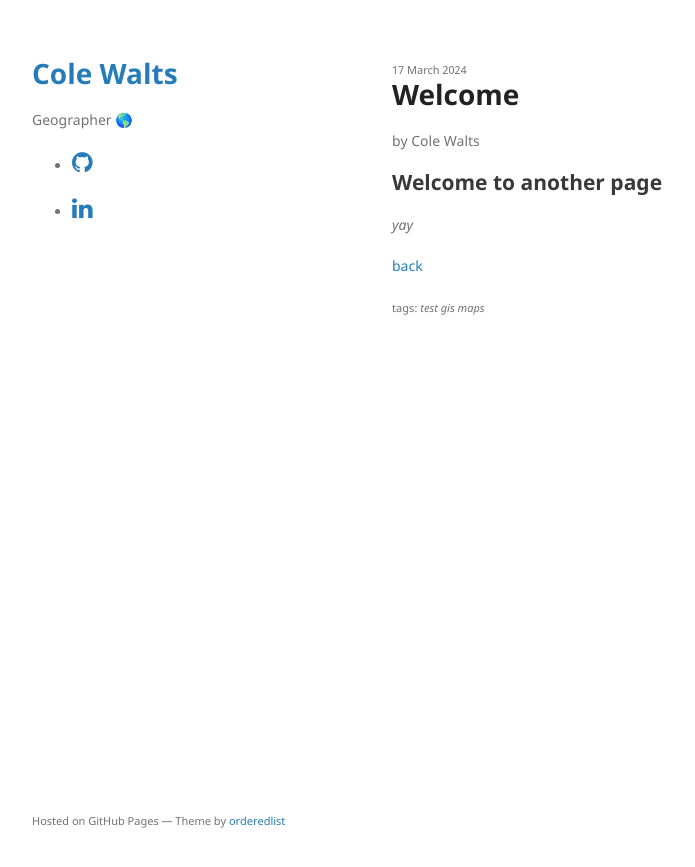
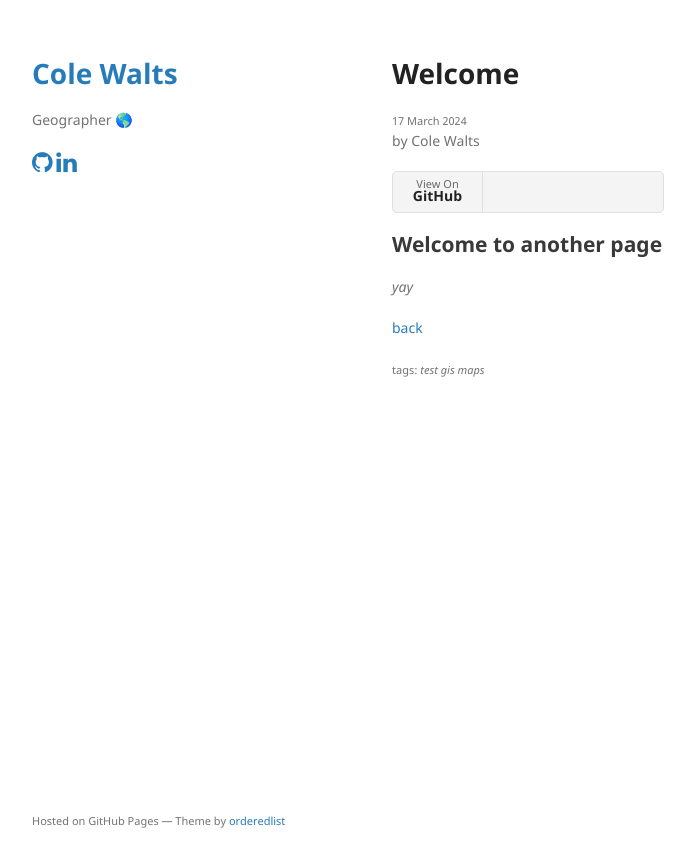
Before and after one commit to cwaltsgeo/cwaltsgeo.github.io, a Jekyll site: the page built from pages/another-page.md, in a window 1280 px wide. Shown: the top 867 px of the page, without its empty margins (178-873 px from the left). Built offline with Jekyll 4.4.1, drawn with Linux system fonts in a browser that asks for light colours.

Commit message:
link and general formatting

```diff
--- a/_layouts/default.html
+++ b/_layouts/default.html
@@ -25,10 +25,8 @@
         <p>{{ site.description | default: site.github.project_tagline }} &#127758; </p>
 
         {% if site.github.is_user_page %}
-        <ul>
-          <li><p class="view"><a href="{{ site.github.owner_url }}"><i style="font-size:24px" class="fa">&#xf09b;</i></a></p></li>
-          <li><p class="view"><a href="https://www.linkedin.com/in/waltsco"><i style="font-size:24px" class="fa">&#xf0e1;</i></a></p></li>
-        </ul>
+          <p class="view"><a href="{{ site.github.owner_url }}"><i style="font-size:24px" class="fa">&#xf09b;</i></a>
+          <a href="https://www.linkedin.com/in/waltsco"><i style="font-size:24px" class="fa">&#xf0e1;</i></a></p>
         {% endif %}
       </header>
       <section>
--- a/_layouts/post.html
+++ b/_layouts/post.html
@@ -2,11 +2,13 @@
 layout: default
 ---
 
+<h1>{{ page.title }}</h1>
 <small>{{ page.date | date: "%-d %B %Y" }}</small>
-<h1>{{ page.title }}</h1>
 
 <p class="view">by {{ page.author | default: site.author }}</p>
-
+<ul class="downloads">
+  <li><a href="{{ page.repo }}">View On <strong>GitHub</strong></a></li>
+</ul>
 {{content}}
 
 {% if page.tags %}
--- a/pages/another-page.md
+++ b/pages/another-page.md
@@ -3,6 +3,7 @@ layout: post
 title: Welcome
 date: 17 March 2024
 tags: test gis maps
+repo: https://github.com/cwaltsgeo/arcpy_workshop/tree/09a4ae585a5b2b16c18cbcd1856dc025f55e6140
 ---
 
 ## Welcome to another page
```
Also changed, not shown: index.md (+0 -1 lines).
